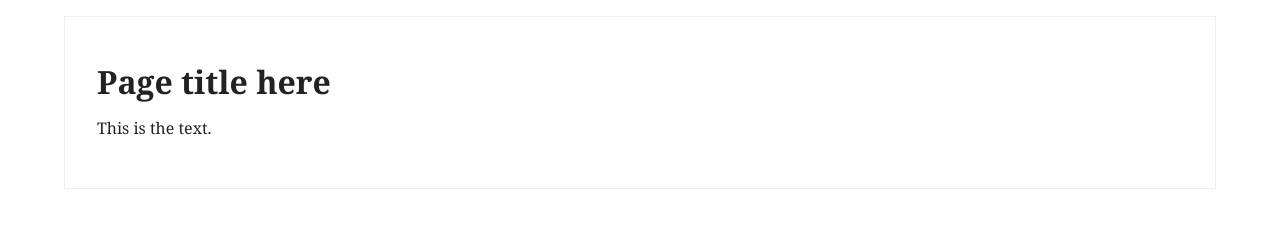
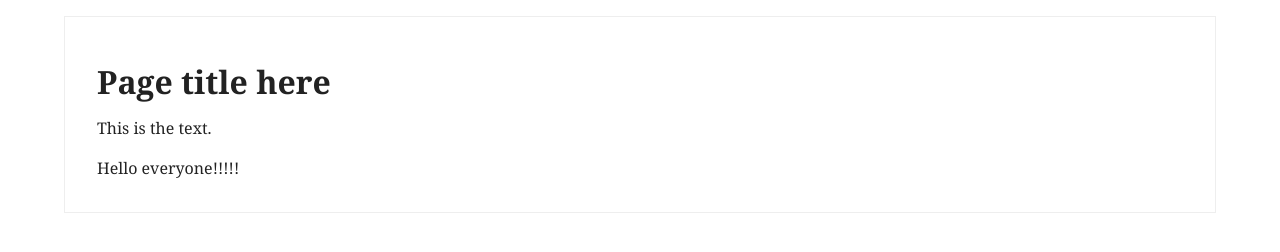
Before and after one commit to adavidramos/wp, a plain HTML site: page index.html in a window 1280 px wide. Drawn offline with nearby package versions, Linux system fonts and the light colour scheme.

Commit message:
Put hello thing in there

```diff
--- a/index.html
+++ b/index.html
@@ -29,6 +29,8 @@
 
 		<p>This is the text.</p>
 
+		Hello everyone!!!!!
+
 	</div><!-- end container -->
 
 
```
